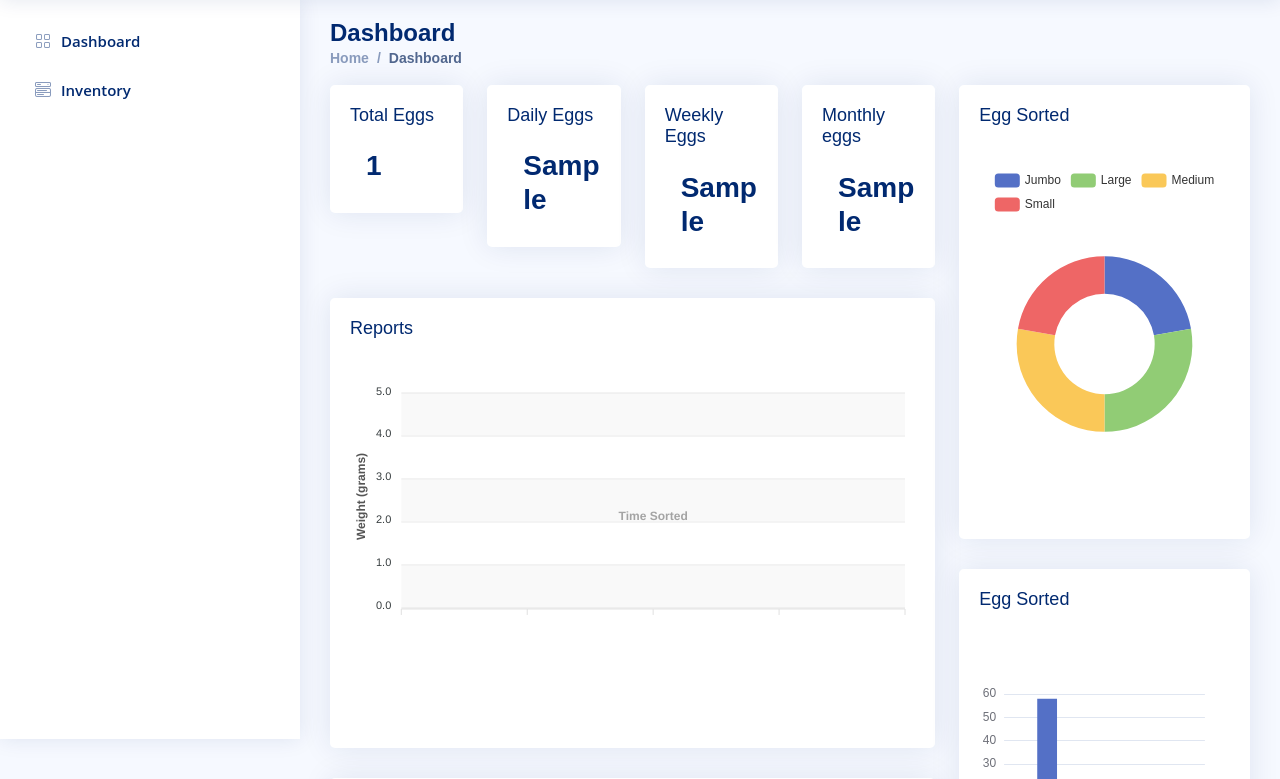
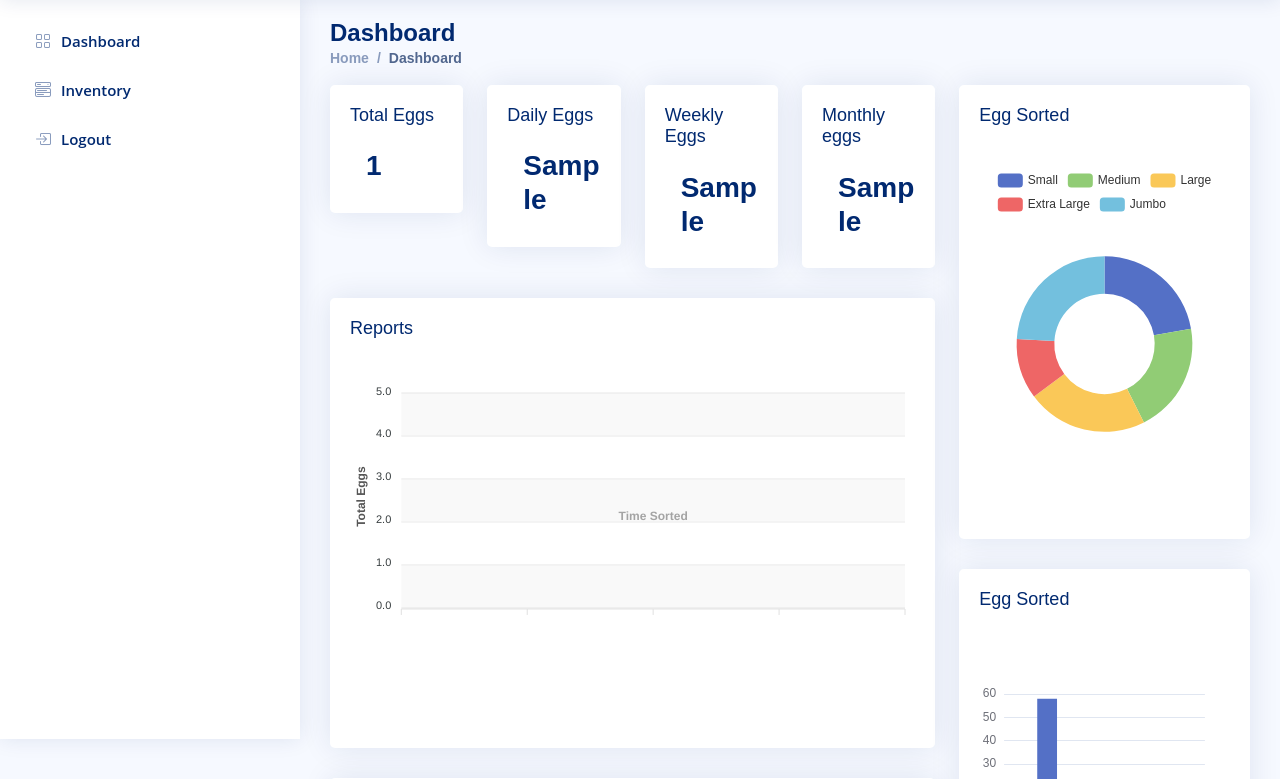
Before and after one commit to EEarlll/egg-sorter-dashboard, a Flask app: template templates/dashboard.html in a window 1280 px wide. Shown: the part 61-840 px from the top of the page. Run offline with Flask 3, Linux system fonts and the light colour scheme; data comes from the database, SQL or seed files in the repository; both versions use the stored data as it was before the commit; the template is opened without the code that fills it: most values are stand-ins (such as "Sample title", 1, 10 or a date in 2020); some libraries are stand-ins or nearby versions.

Commit message:
Add logout functionality, update egg size classification, and modify dashboard chart data

```diff
--- a/app.py
+++ b/app.py
@@ -22,6 +22,12 @@
         else:
             return jsonify({"error": "Invalid credentials"}), 401
     return redirect(url_for("index"))
+
+@app.route("/logout", methods=["GET"])
+def logout():
+    response = redirect(url_for("index"))
+    response.delete_cookie("current_user")
+    return response
 
 def login_required(f):
     @wraps(f)
@@ -65,6 +71,25 @@
 
     conn.close()
     eggs = [dict(egg) for egg in eggs]
+    print(eggs)
+
+
+    for egg in eggs:
+        weight = egg.get('weight')
+        if weight is not None:
+            # Ensure weight is treated as a float for comparison
+            w = float(weight)
+            if 41 <= w < 55:
+                egg['size'] = 'Small'
+            elif 56 <= w < 60:
+                egg['size'] = 'Medium'
+            elif 61 <= w < 65:
+                egg['size'] = 'Large'
+            elif 66 <= w < 70:
+                egg['size'] = 'Extra Large'
+            else:
+                egg['size'] = 'Jumbo'
+
 
     return render_template(
         "dashboard.html",
@@ -78,12 +103,37 @@
 @app.route("/chart-data")
 def chart_data():
     conn = get_db_connection()
-    eggs = conn.execute("SELECT size, COUNT(*) as count FROM eggs_tbl GROUP BY size").fetchall()
+    eggs = conn.execute("SELECT weight FROM eggs_tbl").fetchall()
     conn.close()
 
-    data = [{"name": egg["size"], "value": egg["count"]} for egg in eggs]
+    eggs = [dict(egg) for egg in eggs]
 
-    return jsonify(data)
+    for egg in eggs:
+        weight = egg.get('weight')
+        if weight is not None:
+            # Ensure weight is treated as a float for comparison
+            w = float(weight)
+            if 41 <= w < 55:
+                egg['size'] = 'Small'
+            elif 56 <= w < 60:
+                egg['size'] = 'Medium'
+            elif 61 <= w < 65:
+                egg['size'] = 'Large'
+            elif 66 <= w < 70:
+                egg['size'] = 'Extra Large'
+            else:
+                egg['size'] = 'Jumbo'
+
+    size_counts = {'Small': 0, 'Medium': 0, 'Large': 0, 'Extra Large': 0, 'Jumbo': 0}
+    for egg in eggs:
+        size = egg.get('size')
+        if size in size_counts:
+            size_counts[size] += 1
+
+    size_counts = [{"name": size, "value": count} for size, count in size_counts.items()]
+
+
+    return jsonify(size_counts)
 
 @app.route("/chart-data-2")
 def chart_data_2():
@@ -118,14 +168,29 @@
         for egg in eggs
     ]
 
+    for egg in eggs:
+        weight = egg.get('weight')
+        if weight is not None:
+            # Ensure weight is treated as a float for comparison
+            w = float(weight)
+            if 41 <= w < 55:
+                egg['size'] = 'Small'
+            elif 56 <= w < 60:
+                egg['size'] = 'Medium'
+            elif 61 <= w < 65:
+                egg['size'] = 'Large'
+            elif 66 <= w < 70:
+                egg['size'] = 'Extra Large'
+            else:
+                egg['size'] = 'Jumbo'
+
     return render_template("Inventory.html", eggs=eggs)
 
 @app.route("/add-egg", methods=["POST"])
 def add_egg():
-    size = request.form.get("size")
     weight = request.form.get("weight")
 
-    if not size or not weight:
+    if not weight:
         return jsonify({"error": "Size and weight are required"}), 400
     try:
         weight = float(weight)
@@ -133,7 +198,7 @@
         return jsonify({"error": "Weight must be a number"}), 400
 
     conn = get_db_connection()
-    conn.execute("INSERT INTO eggs_tbl (size, weight) VALUES (?, ?)", (size, weight))
+    conn.execute("INSERT INTO eggs_tbl (weight) VALUES (?)", (weight,))
     conn.commit()
     conn.close()
     return jsonify({"message": "Egg added successfully"}), 201
--- a/db.py
+++ b/db.py
@@ -1,7 +1,7 @@
 import sqlite3
 
+# DB_FILE = "/home/project4/Desktop/d1.db"
 DB_FILE = "app.db"
-
 def get_db_connection():
     """Create and return a database connection."""
     conn = sqlite3.connect(DB_FILE)
--- a/templates/base.html
+++ b/templates/base.html
@@ -57,20 +57,26 @@
             <span>Inventory</span>
           </a>
         </li>
+        <li class="nav-item">
+          <a
+            class="nav-link {% if request.endpoint == 'inventory' %}active{% else %}collapsed{% endif %}"
+            href="{{ url_for('logout') }}"
+          >
+            <i class="bi bi-box-arrow-in-right"></i>
+            <span>Logout</span>
+          </a>
+        </li>
         <!-- End Components Nav -->
       </ul>
     </aside>
     <!-- End Sidebar-->
 
-    <main id="main" class="main">
-      {% block content %}{% endblock %}
-    </main>
+    <main id="main" class="main">{% block content %}{% endblock %}</main>
     <!-- End #main -->
 
     <!-- ======= Footer ======= -->
     <footer id="footer" class="footer">
-      <div class="copyright">
-      </div>
+      <div class="copyright"></div>
     </footer>
     <!-- End Footer -->
 
--- a/templates/dashboard.html
+++ b/templates/dashboard.html
@@ -73,10 +73,11 @@
                   const eggsData = JSON.parse(
                     document.getElementById("eggs-data").textContent
                   ); // Prepare data specifically for ApexCharts series format (x: timestamp, y: value)
+                  const totalEggs = eggsData.length;
                   const weightSeriesData = eggsData.map((egg) => {
                     return {
                       x: new Date(egg.created_at).getTime(), // Use timestamp for datetime axis
-                      y: egg.weight,
+                      y: totalEggs,
                     };
                   });
 
@@ -87,7 +88,7 @@
                     // 1. Series configuration
                     series: [
                       {
-                        name: "Egg Weight (g)", // More descriptive name
+                        name: "Total Eggs", // More descriptive name
                         data: weightSeriesData,
                       },
                     ],
@@ -146,7 +147,7 @@
                       },
                       y: {
                         formatter: function (val) {
-                          return val.toFixed(1) + " g"; // Add unit and format decimal
+                          return val.toFixed(1) ; // Add unit and format decimal
                         },
                         title: {
                           // Consistent naming in tooltip
@@ -182,7 +183,7 @@
                     // 8. Y-Axis Configuration
                     yaxis: {
                       title: {
-                        text: "Weight (grams)", // Add axis title
+                        text: "Total Eggs", // Add axis title
                         style: {
                           fontSize: "12px",
                           fontWeight: 600,
@@ -309,7 +310,7 @@
                 },
                 series: [
                   {
-                    name: "Access From",
+                    name: "Size:",
                     type: "pie",
                     radius: ["40%", "70%"],
                     avoidLabelOverlap: false,
```
Also changed, not shown: schema.sql (+52 -50 lines), templates/login.html (+3 -9 lines), app.db.
